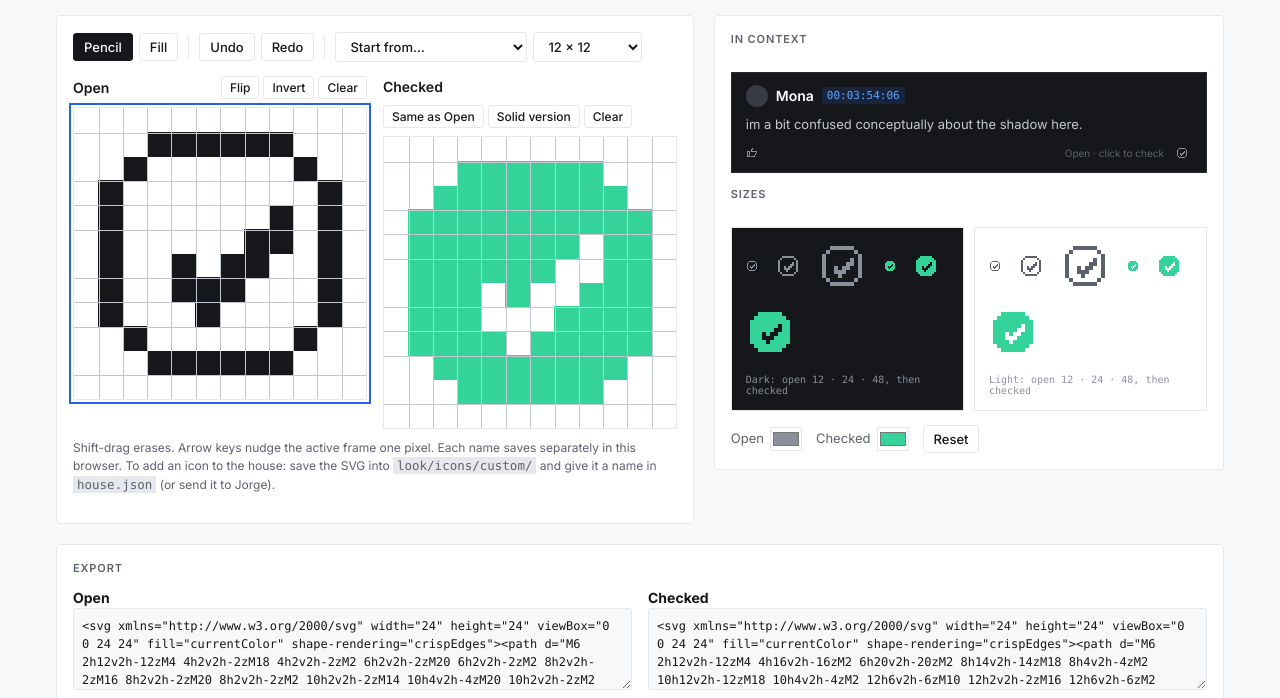
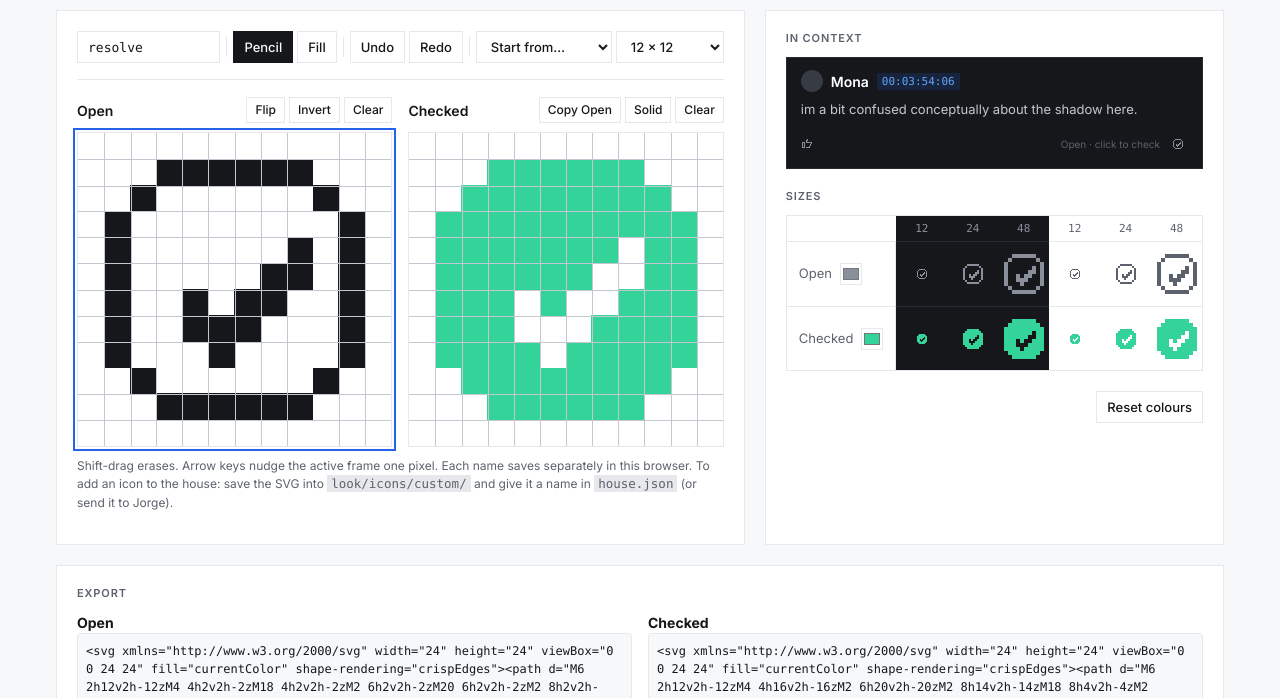
Before and after one commit to Ordinary-Folk/tools, a plain HTML site: page look/maker/index.html in a window 1280 px wide. Shown: the part 240-938 px from the top of the page. Drawn offline with Linux system fonts and the light colour scheme.

Commit message:
Look maker: one-row toolbar with name, aligned frame heads, sizes as one grid
Co-Authored-By: Claude Opus 5.5 <noreply@anthropic.com>

```diff
--- a/look/maker/index.html
+++ b/look/maker/index.html
@@ -21,15 +21,19 @@ body { background: var(--bg); color: var(--ink); font: 14px/1.5 var(--f-body); }
 .mk-head { display: flex; flex-wrap: wrap; align-items: baseline; justify-content: space-between; gap: 8px 20px; margin-bottom: 18px; }
 h1 { font: 700 30px/1.1 var(--f-display); letter-spacing: -.01em; margin: 0; }
 .lede { color: var(--muted); margin: 6px 0 0; max-width: 62ch; }
-.name { display: flex; align-items: center; gap: 8px; }
-.name input { font: 500 14px var(--f-mono); color: var(--ink); background: var(--surface); border: 1px solid var(--line); border-radius: 3px; padding: 6px 10px; width: 200px; }
-.layout { display: grid; grid-template-columns: minmax(0, 1.25fr) minmax(0, 1fr); gap: 20px; align-items: start; }
+.toolbar input.nm { font: 500 13px var(--f-mono); flex: 1 1 110px; min-width: 0; }
+#preset { width: 136px; }
+#gridSize { width: 108px; padding-right: 28px; }
+@media (max-width: 560px) { .toolbar input.nm { flex-basis: 100%; } .toolbar .sep { display: none; } #preset { flex: 1; } }
+.grow { flex: 1; }
+.layout { display: grid; grid-template-columns: minmax(0, 1.5fr) minmax(0, 1fr); gap: 20px; align-items: stretch; }
 @media (max-width: 900px) { .layout { grid-template-columns: minmax(0, 1fr); } }
-.panel { background: var(--surface); border: 1px solid var(--line); border-radius: 4px; padding: 16px; min-width: 0; }
+.panel { background: var(--surface); border: 1px solid var(--line); border-radius: 0; padding: 20px; min-width: 0; }
 .panel h2 { font: 600 11px var(--f-body); text-transform: uppercase; letter-spacing: .08em; color: var(--muted); margin: 0 0 12px; }
-.toolbar { display: flex; flex-wrap: wrap; gap: 6px; align-items: center; margin-bottom: 14px; }
-.sep { width: 1px; height: 22px; background: var(--line); margin: 0 4px; }
-button, select { font: 500 13px var(--f-body); color: var(--ink); background: var(--surface); border: 1px solid var(--line); border-radius: 3px; padding: 5px 10px; cursor: pointer; }
+.toolbar { display: flex; flex-wrap: wrap; gap: 6px 4px; align-items: center; margin-bottom: 16px; padding-bottom: 16px; border-bottom: 1px solid var(--line); }
+.sep { width: 1px; height: 20px; background: var(--line); margin: 0 2px; }
+button, select, .toolbar input { font: 500 13px var(--f-body); color: var(--ink); background: var(--surface); border: 1px solid var(--line); border-radius: 0; height: 32px; padding: 0 10px; cursor: pointer; line-height: 1; }
+.toolbar input { cursor: text; }
 button:hover { border-color: var(--muted); }
 button[aria-pressed="true"] { background: var(--ink); color: var(--bg); border-color: var(--ink); }
 button.primary { background: var(--accent); border-color: var(--accent); color: #fff; }
@@ -38,14 +42,16 @@ select { padding-right: 28px; }
 .frames { display: grid; grid-template-columns: repeat(2, minmax(0, 1fr)); gap: 16px; }
 @media (max-width: 560px) { .frames { grid-template-columns: minmax(0, 1fr); } }
 .frame { min-width: 0; }
-.frame-head { display: flex; align-items: center; justify-content: space-between; gap: 8px; margin-bottom: 8px; flex-wrap: wrap; }
+.frame-head { display: flex; align-items: center; justify-content: space-between; gap: 8px; height: 28px; margin-bottom: 8px; flex-wrap: nowrap; }
 .frame-head b { font-weight: 600; }
-.frame-head .acts { display: flex; gap: 4px; flex-wrap: wrap; }
-.frame-head .acts button { font-size: 12px; padding: 3px 8px; }
+.frame-head .acts { display: flex; gap: 4px; flex-wrap: nowrap; }
+.frame-head .acts button { font-size: 12px; height: 26px; padding: 0 8px; }
 .frame.active canvas { outline: 2px solid var(--accent); outline-offset: 2px; }
 canvas.grid { width: 100%; aspect-ratio: 1; display: block; touch-action: none; cursor: crosshair; image-rendering: pixelated; background: var(--surface); border: 1px solid var(--line); }
 .hint { color: var(--muted); font-size: 12px; margin-top: 10px; }
-.previews { display: grid; gap: 14px; }
+.previews { display: flex; flex-direction: column; gap: 12px; }
+.previews h2 { margin: 0; }
+.previews h2 + * { margin-bottom: 8px; }
 .card { background: #15171B; border: 1px solid #262A31; padding: 12px 14px 8px; color: #C2C7D0; }
 .card .hd { display: flex; align-items: center; gap: 8px; }
 .card .av { width: 22px; height: 22px; border-radius: 50%; background: #363B44; flex: none; }
@@ -56,11 +62,17 @@ canvas.grid { width: 100%; aspect-ratio: 1; display: block; touch-action: none;
 .card .ft .sp { flex: 1; }
 .card .state { font-size: 10px; color: #5C626D; }
 .card button.ic { background: none; border: 0; padding: 4px; display: inline-flex; color: inherit; cursor: pointer; }
-.sizes { display: grid; grid-template-columns: repeat(2, minmax(0, 1fr)); gap: 10px; }
-.swatch { padding: 14px; display: flex; align-items: center; gap: 18px; flex-wrap: wrap; border: 1px solid var(--line); }
-.swatch.dark { background: #15171B; }
-.swatch.light { background: #ffffff; }
-.swatch small { font: 10px var(--f-mono); color: #8A909B; width: 100%; }
+.sz { display: grid; grid-template-columns: auto repeat(6, minmax(0, 1fr)); border: 1px solid var(--line); }
+.sz > *, .sz > [style] > * { display: flex; align-items: center; justify-content: center; min-height: 64px; padding: 6px; }
+.sz .hd { min-height: 0; padding: 6px; font: 11px var(--f-mono); color: var(--muted); border-bottom: 1px solid var(--line); }
+.sz .hd.d { background: #15171B; color: #8A909B; border-color: #262A31; }
+.sz .d { background: #15171B; }
+.sz .l { background: #FFFFFF; }
+.sz .rl { justify-content: flex-start; gap: 8px; padding: 6px 12px; font-size: 13px; color: var(--muted); border-right: 1px solid var(--line); }
+.sz .rl input[type="color"] { width: 22px; height: 22px; border: 1px solid var(--line); padding: 0; background: none; cursor: pointer; }
+.sz .r2 { border-top: 1px solid var(--line); }
+.sz .r2.d { border-color: #262A31; }
+.sz-foot { display: flex; justify-content: flex-end; }
 .colors { display: flex; gap: 14px; flex-wrap: wrap; align-items: center; font-size: 13px; color: var(--muted); }
 .colors label { display: flex; gap: 6px; align-items: center; }
 .colors input[type="color"] { width: 32px; height: 24px; border: 1px solid var(--line); padding: 0; background: none; cursor: pointer; }
@@ -91,12 +103,13 @@ svg.mk-px { shape-rendering: crispEdges; flex: none; }
       <h1>Icon maker</h1>
       <p class="lede">Draw on the pixel grid, see it at real size and in a comment card, then copy the SVG. Two frames: <b>Open</b> and <b>Checked</b>, for icons that change when you click them. Grid matches Pixelarticons (12 pixels on a 24 viewBox). Start from any <a href="/look/icons/">house icon</a>; each icon name keeps its own saved work in this browser.</p>
     </div>
-    <label class="name">Name <input id="iconName" value="resolve" spellcheck="false" aria-label="Icon name"></label>
   </div>
 
   <div class="layout">
     <section class="panel" aria-label="Editor">
       <div class="toolbar" role="toolbar" aria-label="Tools">
+        <input id="iconName" class="nm" value="resolve" spellcheck="false" aria-label="Icon name" title="Icon name (each name saves separately)">
+        <span class="sep"></span>
         <button type="button" data-tool="pen" aria-pressed="true" title="Click or drag to paint; starting on a filled pixel erases">Pencil</button>
         <button type="button" data-tool="fill" aria-pressed="false" title="Fill an area">Fill</button>
         <span class="sep"></span>
@@ -132,8 +145,8 @@ svg.mk-px { shape-rendering: crispEdges; flex: none; }
         <div class="frame" data-frame="checked">
           <div class="frame-head"><b>Checked</b>
             <span class="acts">
-              <button type="button" data-act="copy" title="Copy the Open frame here">Same as Open</button>
-              <button type="button" data-act="solid" title="Fill the inside of the Open shape and cut its marks out">Solid version</button>
+              <button type="button" data-act="copy" title="Copy the Open frame here">Copy Open</button>
+              <button type="button" data-act="solid" title="Fill the inside of the Open shape and cut its marks out">Solid</button>
               <button type="button" data-act="clear">Clear</button>
             </span>
           </div>
@@ -151,15 +164,12 @@ svg.mk-px { shape-rendering: crispEdges; flex: none; }
         <div class="ft"><span id="ctxThumb"></span><span class="sp"></span><span class="state" id="ctxState">Open · click to check</span><button type="button" class="ic" id="ctxToggle" aria-label="Toggle checked"></button></div>
       </div>
       <h2>Sizes</h2>
-      <div class="sizes">
-        <div class="swatch dark" id="swDark"></div>
-        <div class="swatch light" id="swLight"></div>
+      <div class="sz" id="sizes">
+        <span class="hd"></span><span class="hd d">12</span><span class="hd d">24</span><span class="hd d">48</span><span class="hd">12</span><span class="hd">24</span><span class="hd">48</span>
+        <label class="rl">Open <input type="color" id="colOpen" value="#8A909B"></label><span id="rowOpen" style="display:contents"></span>
+        <label class="rl r2">Checked <input type="color" id="colChecked" value="#34D399"></label><span id="rowChecked" style="display:contents"></span>
       </div>
-      <div class="colors">
-        <label>Open <input type="color" id="colOpen" value="#8A909B"></label>
-        <label>Checked <input type="color" id="colChecked" value="#34D399"></label>
-        <button type="button" id="resetColors">Reset</button>
-      </div>
+      <div class="sz-foot"><button type="button" id="resetColors">Reset colours</button></div>
     </section>
   </div>
 
@@ -328,9 +338,10 @@ svg.mk-px { shape-rendering: crispEdges; flex: none; }
     $('ctxThumb').innerHTML = svgEl(THUMB, 12, '#8A909B');
     $('ctxToggle').innerHTML = svgEl(ctxChecked ? state.checked : state.open, 12, ctxChecked ? cc : co);
     $('ctxState').textContent = ctxChecked ? 'Checked · click to open' : 'Open · click to check';
-    const sizes = (bgLabel, colO) => [12, 24, 48].map((s) => svgEl(state.open, s, colO)).join('') + [12, 24, 48].map((s) => svgEl(state.checked, s, cc)).join('') + `<small>${bgLabel}: open 12 · 24 · 48, then checked</small>`;
-    $('swDark').innerHTML = sizes('Dark', co);
-    $('swLight').innerHTML = sizes('Light', '#5C626D');
+    const LIGHT_OPEN = '#5C626D';
+    const cells = (a, col, row) => [12, 24, 48].map((sz) => `<span class="d${row}">${svgEl(a, sz, col)}</span>`).join('') + [12, 24, 48].map((sz) => `<span class="l${row}">${svgEl(a, sz, row ? col : (col === co ? LIGHT_OPEN : col))}</span>`).join('');
+    $('rowOpen').innerHTML = cells(state.open, $('colOpen').value, '');
+    $('rowChecked').innerHTML = cells(state.checked, $('colChecked').value, ' r2');
     $('outOpen').value = svgStr(state.open, 24);
     $('outChecked').value = svgStr(state.checked, 24);
     save();
```
